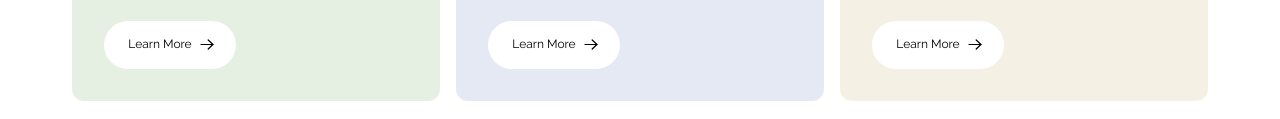
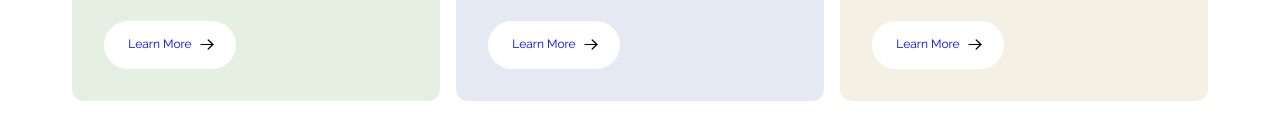
Before and after one commit to cooodyyy/InvoA_lvl1-advantages, a website built with Vite: page index.html in a window 1280 px wide. Shown: the part 528-647 px from the top of the page. Built offline with nearby package versions, Linux system fonts and the light colour scheme.

Commit message:
add link in button

```diff
--- a/index.html
+++ b/index.html
@@ -26,8 +26,10 @@
             </p>
           </div>
           <button class="button">
-            Learn More
-            <img class="button__arrow" src="images/arrow.svg" alt="" />
+            <a href="#">
+              Learn More
+              <img class="button__arrow" src="images/arrow.svg" alt=""
+            /></a>
           </button>
         </div>
 
@@ -45,8 +47,10 @@
             </p>
           </div>
           <button class="button">
-            Learn More
-            <img class="button__arrow" src="images/arrow.svg" alt="" />
+            <a href="#">
+              Learn More
+              <img class="button__arrow" src="images/arrow.svg" alt=""
+            /></a>
           </button>
         </div>
 
@@ -78,8 +82,10 @@
             </p>
           </div>
           <button class="button">
-            <span>Learn More</span>
-            <img class="button__arrow" src="images/arrow.svg" alt="" />
+            <a href="#"
+              >Learn More
+              <img class="button__arrow" src="images/arrow.svg" alt=""
+            /></a>
           </button>
         </div>
       </div>
--- a/src/pages/home-page/styles/_button.scss
+++ b/src/pages/home-page/styles/_button.scss
@@ -1,5 +1,4 @@
 .button {
-  display: inline-block;
   cursor: pointer;
   font-size: var(--font-size-desktop-s);
   padding: 14px 19px 15px 24px;
@@ -7,19 +6,27 @@
   border: none;
   background-color: var(--color-button-static-primary);
   color: var(--color-button-static-secondary);
+  width: 132px;
 
-  width: 132px;
+  a {
     display: flex;
     align-items: center;
     justify-content: center;
     gap: 6px;
+    text-decoration: none;
+  }
 
   &:hover {
+    a {
       color: var(--color-button-hover-secondary);
+    }
   }
 
   &:active {
     background-color: var(--color-button-pressed-primary);
+
+    a {
       color: var(--color-button-pressed-secondary);
     }
   }
+}
--- a/src/pages/home-page/styles/_card.scss
+++ b/src/pages/home-page/styles/_card.scss
@@ -13,7 +13,6 @@
 
   @media only screen and (max-width: 376px) {
     padding: 1.5rem 1rem 1.5rem 1rem;
-    // padding: 1rem;
   }
 
   &--0 {
```
Lines whose indentation alone changed are shown as unchanged.
